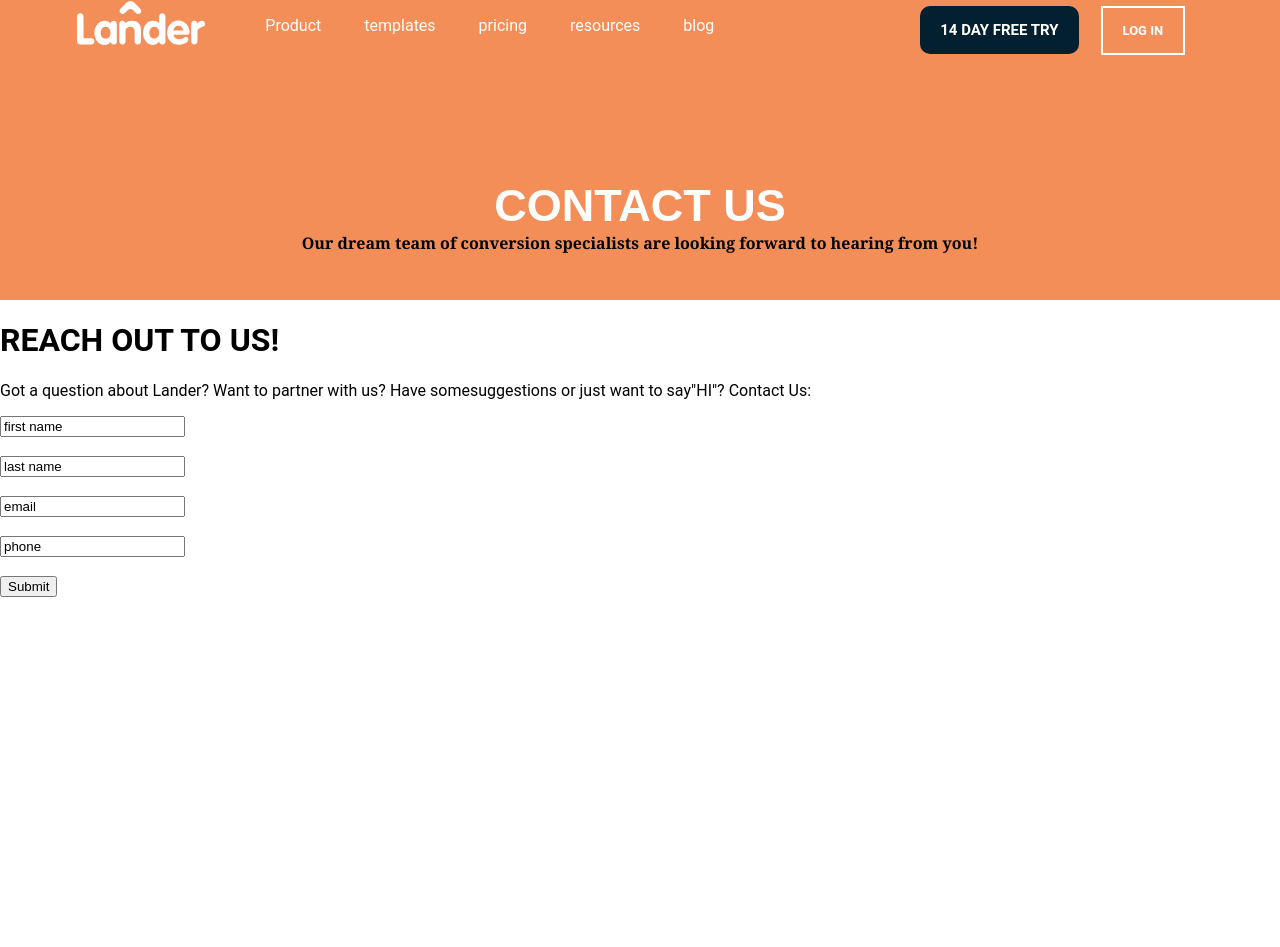
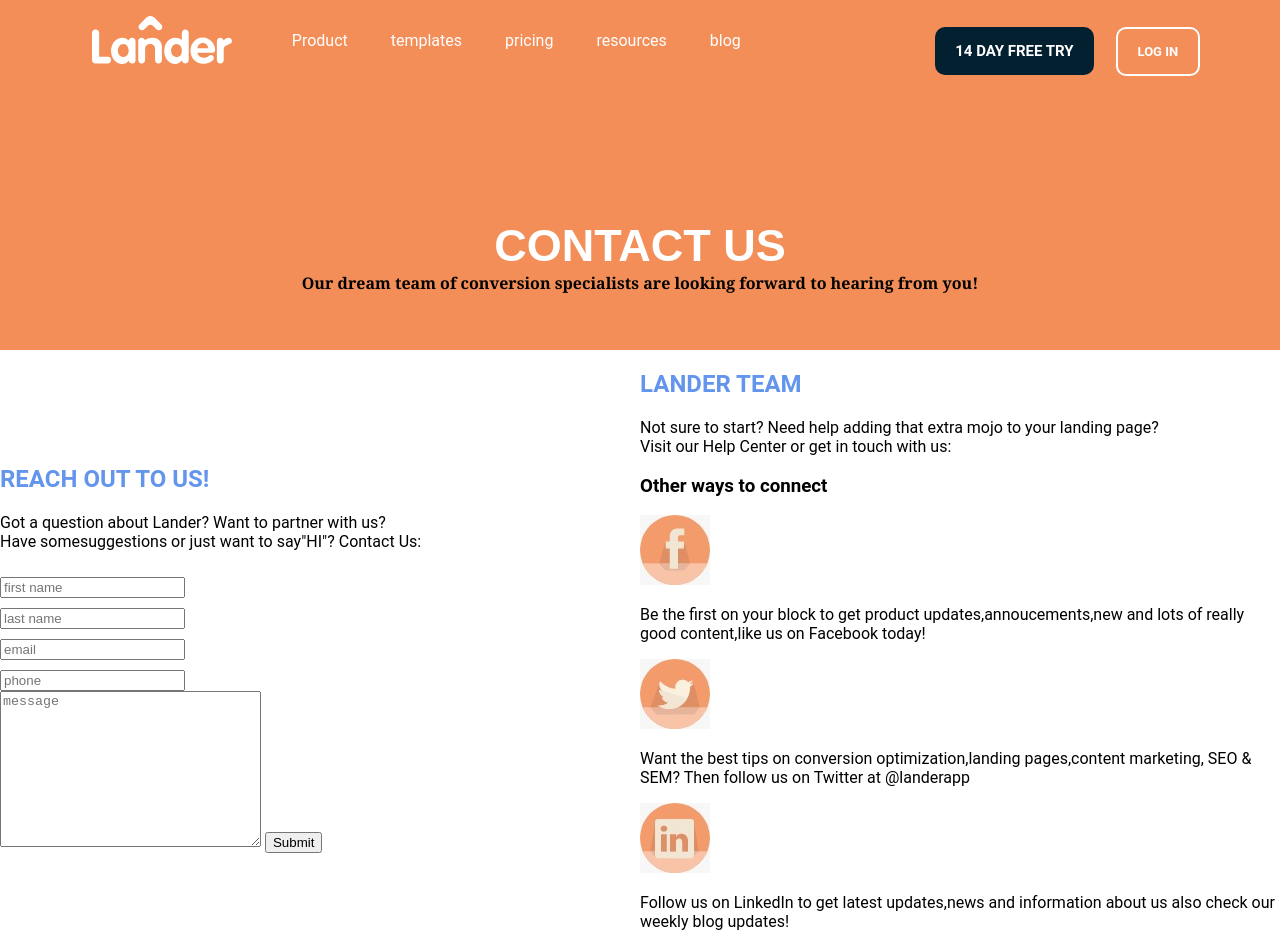
Before and after one commit to OmarKandil-dw/Lander1, a plain HTML site: page index.html in a window 1280 px wide. Before the commit the page ends 800 px from the top, so only its background shows below. Drawn offline with Linux system fonts and the light colour scheme.

Commit message:
mercredi edit 27/10/2021

```diff
--- a/css/style.css
+++ b/css/style.css
@@ -5,21 +5,34 @@ body{
     font-family: 'Roboto', sans-serif;
     box-sizing: border-box;
 }
-main{
+header{
 
     width:100%;
-    height: 300px;
+    height: 350px;
 
     background-color:#F38E58 ;
 
 }
-nav{
+.navbar{
     width: 88%;
     height: 90px;
     display: flex;
     margin: auto;
     justify-content: space-between;
+    padding: 20px ;
+    align-items: center;
+
+
 }
+nav{
+    width: 100%;
+    position: fixed;
+    background-color: #F38E58;
+    top: -40px;
+    padding: 15px;
+
+}
+
 
 .nv-left{
 
@@ -71,6 +84,7 @@ padding: 15px 20px;
         background: #F38E58;
         border: 2px solid #FFFFFF;
         font-weight: bold;
+        border-radius: 10px;
 
 
      }
@@ -81,6 +95,10 @@ padding: 15px 20px;
  color: white;
  font-size: 45px;
  margin-bottom:0;
+
+}
+.titre{
+    padding-top: 130px;
 }
 .titre :last-child{
     text-align: center;
@@ -88,8 +106,81 @@ padding: 15px 20px;
     font-family:Cambria, Cochin, Georgia, Times, 'Times New Roman', serif;
     font-weight: bold;
 
+}
+
+.MainSec{
+    display: flex;
+    flex-direction: row;
+    flex-wrap: nowrap;
+    align-content: center;
+    justify-content: center;
+    align-items: center;
 
 }
-.input{
-    <input type
+.reach h2 {
+    color: cornflowerblue;
 }
+.team h2{
+    color: cornflowerblue;
+}
+
+.reach{
+    width: 50%;
+    /* margin-top: 90px;
+    margin-bottom: 80px;
+    margin-right: 80px;
+    margin-left: 80px; */
+
+
+  }
+.team{
+    width: 50%;
+    /* margin-top:-165px;
+    margin-bottom: 0px;
+    margin-right: 80px;
+    margin-left: 600px; */
+
+
+}
+#fname {
+    margin-top: 10px;
+    /* margin-bottom: 10px;
+    margin-right: 10px;
+    margin-left: 10px;
+    width: 230px;
+    height: 20px; */
+
+}
+form{
+    /* margin: 70px;
+    margin-top: -100PX; */
+
+}
+#message {
+    /* margin-top: 12px; */
+    /* margin-bottom: 10px;
+    margin-right: 10px;
+    margin-left: 10px;
+    width: 230px;
+    height: 50px; */
+
+}
+::selection{
+    /* color: coral; */
+}
+#submit1{
+    /* background-color: coral;
+    border-radius: 3px;
+    font-size: 18px;
+    margin-top: -10px; */
+}
+.photos{
+    /* margin-right: 200px;
+    margin-left: 600px;
+        border-radius: 99999px;
+        width: 100px;
+        height: 100px; */
+ }
+.article{
+    flex
+}
--- a/index.html
+++ b/index.html
@@ -9,9 +9,10 @@
 </head>
 <body>
                      <!-- star main  -->
-    <main>
+    <header>
              <!-- start nav -->
              <nav>
+                <div class="navbar">
                  <div class="nv-left">
                  <img src="./asset/header_logo.svg" alt="logo lander">
                  <ul>
@@ -28,7 +29,7 @@
                      <a href="#">14 DAY FREE TRY</a></li>
                     <a href="#">LOG IN </a></li>
                  </div>
-
+            </div>
             </nav>
             <div class="titre">
                 <h1>CONTACT US</h1>
@@ -36,22 +37,63 @@
             </div>
 
              <!-- end nav -->
-    </main>
+    </header>
+             <!--star body-->
+<section class="MainSec">
     <div class="reach">
-        <h1>REACH OUT TO US!</h1>
+        <h2>REACH OUT TO US!</h2>
         <p>
-Got a question about Lander? Want to partner with us?
-Have somesuggestions or just want to say"HI"?
- Contact Us:</p>
+          Got a question about Lander? Want to partner with us?<br>
+          Have somesuggestions or just want to say"HI"?
+         Contact Us:</p>
+        <form action="/input">
+            <input type="text" id="fname" name="first name" placeholder="first name"><br>
+            <input type="text" id="fname" name="last name"  placeholder="last name"><br>
+            <input type="text" id="fname" name="email"placeholder="email"><br>
+            <input type="text" id="fname" name="phone"  placeholder="phone"><br>
+            <textarea name="message" id="message" cols="30" rows="10" placeholder="message"></textarea>
+            <input id="submit1" type="submit" value="Submit">
+        </form>
+
         </div>
 
-<form action="/input">
-    <input type="text"  classname="fname" value="first name" placeholder=""><br><br>
-    <input type="text" id="lname" name="lname" value="last name"><br><br>
-    <input type="text" id="lname" name="lname" value="email"><br><br>
-    <input type="text" id="lname" name="lname" value="phone"><br><br>
-    <input type="submit" value="Submit">
-  </form>
+<!-- ================================ -->
+
+    <div class="team">
+                <h2>LANDER TEAM</h2>
+                <p>
+                    Not sure to start? Need help adding that extra mojo to your landing page? <br>
+                    Visit our Help Center or get in touch with us:
+                </p>
+               <h3>Other ways to connect </h3>
+
+    <section class="article">
+        <div>
+            <img class="photos" src="./facbook.jpg" alt="facbook">
+            <p>Be the first on your block to get product updates,annoucements,new and lots of really good content,like us on Facebook today!</p>
+        </div>
+
+        <div>
+            <img  class="photos" src="./twitter.jpg" alt="twitter">
+            <p>Want the best tips on conversion optimization,landing pages,content marketing, SEO & SEM? Then follow us on Twitter at @landerapp</p>
+        </div>
+
+        <div>
+            <img  class="photos"   src="./in.jpg" alt="in">
+            <p>Follow us on LinkedIn to get latest updates,news and information about us also check our weekly blog updates!</p>
+        </div>
+    </section>
+
+
+    </div>
+
+</section>
+
+
+          <!--end body-->
+
+
+
 
 
 
```
Also changed, not shown: facbook.jpg (added), in.jpg (added), twitter.jpg (added), 1 other file.
